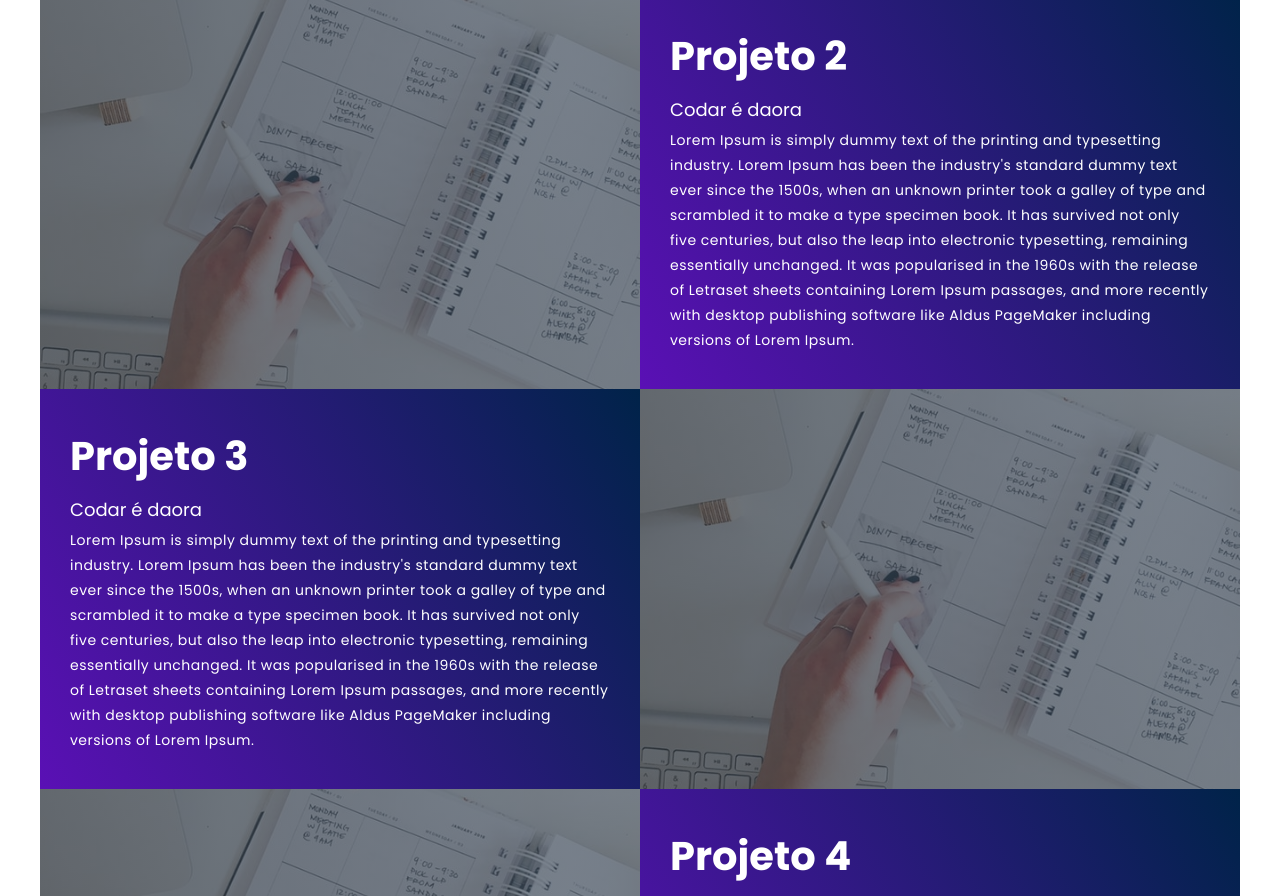
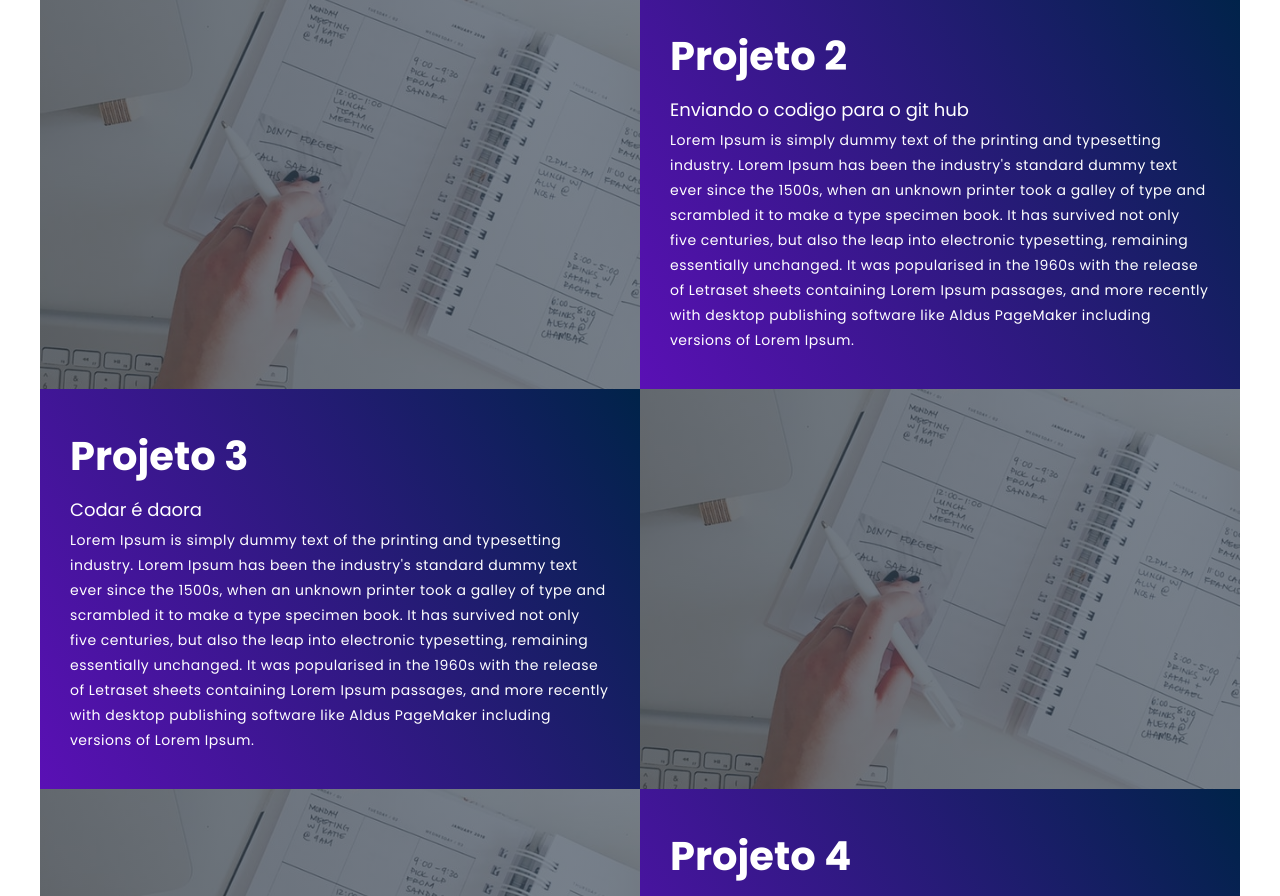
Before and after one commit to Edu315/projeto-eduardo, a plain HTML site: page index.html in a window 1280 px wide. Shown: the part 1586-2482 px from the top of the page. Drawn offline with Linux system fonts and the light colour scheme.

Commit message:
update porject 2 description

```diff
--- a/index.html
+++ b/index.html
@@ -47,7 +47,7 @@
                 <div class="project-item">
                     <div class="project-info">
                         <h1>Projeto 2</h1>
-                        <h2>Codar é daora</h2>
+                        <h2>Enviando o codigo para o git hub</h2>
                         <p>Lorem Ipsum is simply dummy text of the printing and typesetting industry. Lorem Ipsum has
                             been the industry's standard dummy text ever since the 1500s, when an unknown printer took a
                             galley of type and scrambled it to make a type specimen book. It has survived not only five
```
